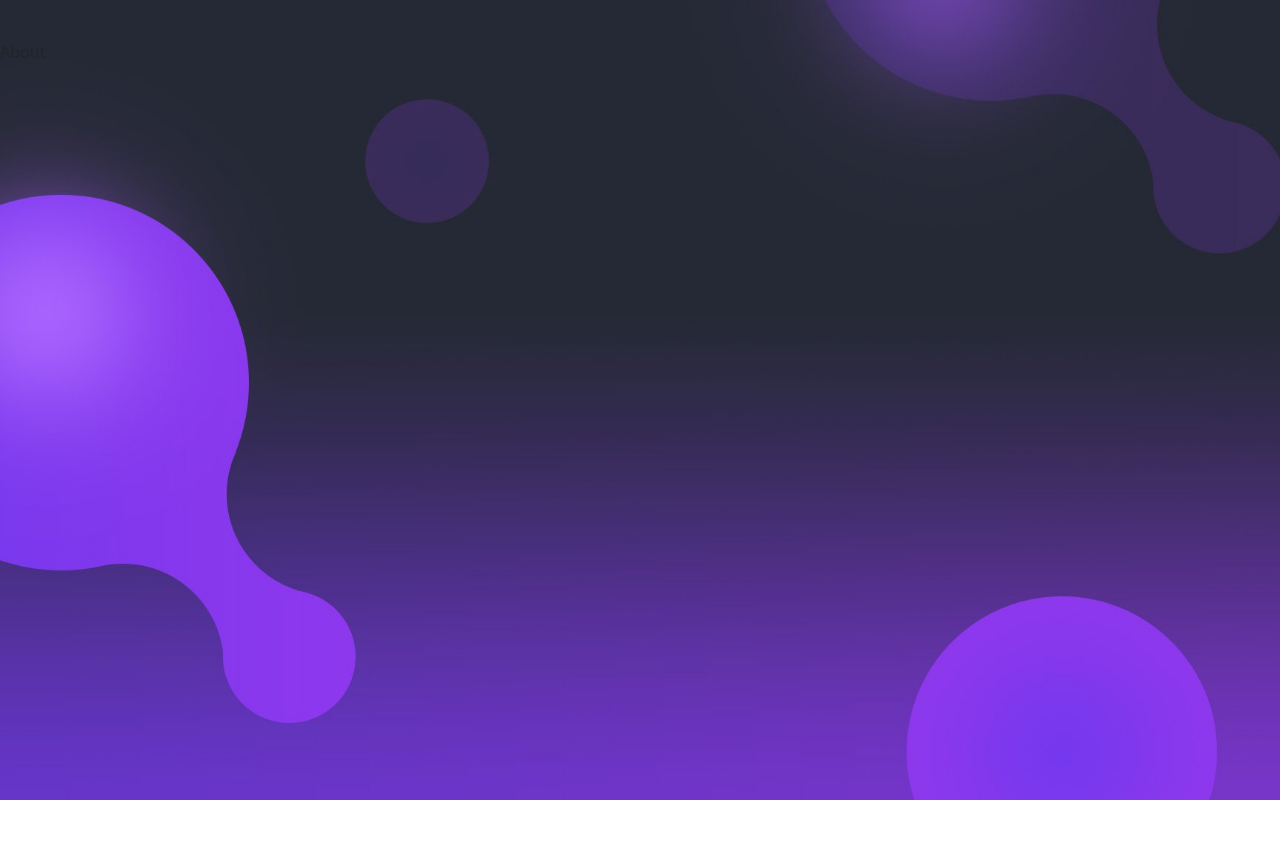
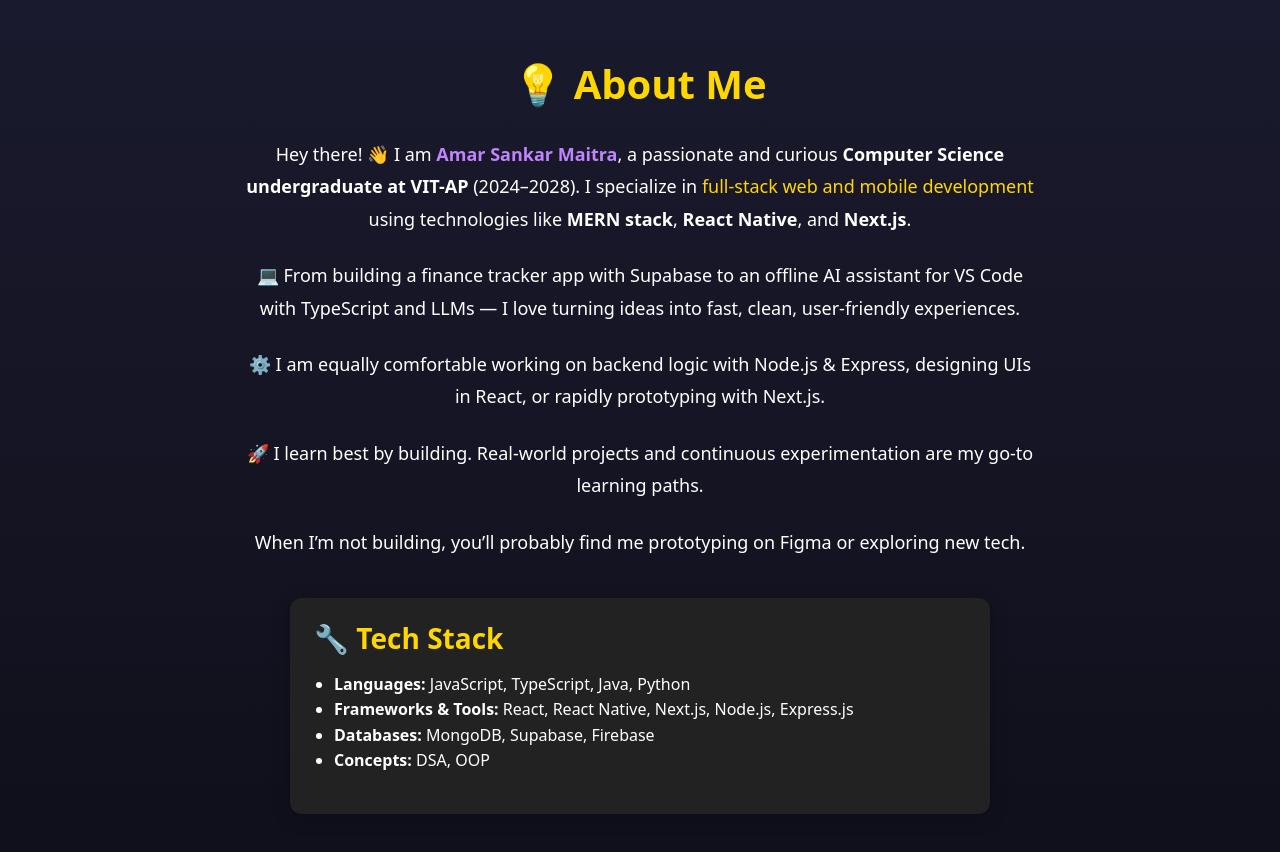
Before and after one commit to omegaopinmthechat/portfolioWebsite, a Next.js app: page /about in a window 1280 px wide. Shown: the top 852 px of the page. Before the commit the page ends 800 px from the top, so only its background shows below. Built offline with nearby package versions, Linux system fonts and the light colour scheme.

Commit message:
about section added

```diff
--- a/app/about/page.tsx
+++ b/app/about/page.tsx
@@ -1,10 +1,112 @@
 import React from "react";
-import Header from "../../components/Header";
 
 const page = () => {
+  const sectionStyle = {
+    background: "linear-gradient(to bottom, #1a1a2e, #0f0f1a)",
+    padding: "60px 20px",
+    color: "white",
+    textAlign: "center" as const,
+  };
+
+  const headingStyle = {
+    fontSize: "2.5rem",
+    fontWeight: "bold",
+    marginBottom: "30px",
+    color: "#FFD700", // yellow
+  };
+
+  const paragraphStyle = {
+    fontSize: "1.125rem",
+    lineHeight: "1.8",
+    marginBottom: "24px",
+    maxWidth: "800px",
+    marginInline: "auto",
+  };
+
+  const techBoxStyle = {
+    background: "#222",
+    padding: "24px",
+    borderRadius: "12px",
+    boxShadow: "0 4px 20px rgba(0,0,0,0.2)",
+    maxWidth: "700px",
+    margin: "40px auto",
+    textAlign: "left" as const,
+  };
+
+  const techTitleStyle = {
+    fontSize: "1.75rem",
+    fontWeight: 600,
+    color: "#FFD700",
+    marginBottom: "16px",
+  };
+
+  const listStyle = {
+    fontSize: "1rem",
+    lineHeight: "1.6",
+    paddingLeft: "20px",
+  };
+
+
+
   return (
     <>
-      <div style={{paddingTop: "40px"}}>About</div>
+      <section id="about" style={sectionStyle}>
+        <h2 style={headingStyle}>💡 About Me</h2>
+
+        <p style={paragraphStyle}>
+          Hey there! 👋 I am{" "}
+          <strong style={{ color: "#c084fc" }}>Amar Sankar Maitra</strong>, a
+          passionate and curious{" "}
+          <strong>Computer Science undergraduate at VIT-AP</strong> (2024–2028). I specialize in{" "}
+          <span style={{ color: "#FFD700" }}>
+            full-stack web and mobile development
+          </span>{" "}
+          using technologies like <strong>MERN stack</strong>,{" "}
+          <strong>React Native</strong>, and <strong>Next.js</strong>.
+        </p>
+
+        <p style={paragraphStyle}>
+          💻 From building a finance tracker app with Supabase to an offline AI
+          assistant for VS Code with TypeScript and LLMs — I love turning ideas
+          into fast, clean, user-friendly experiences.
+        </p>
+
+        <p style={paragraphStyle}>
+          ⚙️ I am equally comfortable working on backend logic with Node.js &
+          Express, designing UIs in React, or rapidly prototyping with Next.js.
+        </p>
+
+        <p style={paragraphStyle}>
+          🚀 I learn best by building. Real-world projects and continuous
+          experimentation are my go-to learning paths.
+        </p>
+
+        <p style={paragraphStyle}>
+          When I’m not building, you’ll probably find me prototyping on Figma or
+          exploring new tech.
+        </p>
+
+        <div style={techBoxStyle}>
+          <h3 style={techTitleStyle}>🔧 Tech Stack</h3>
+          <ul style={listStyle}>
+            <li>
+              <strong>Languages:</strong> JavaScript, TypeScript, Java, Python
+            </li>
+            <li>
+              <strong>Frameworks & Tools:</strong> React, React Native, Next.js,
+              Node.js, Express.js
+            </li>
+            <li>
+              <strong>Databases:</strong> MongoDB, Supabase, Firebase
+            </li>
+            <li>
+              <strong>Concepts:</strong> DSA, OOP
+            </li>
+          </ul>
+        </div>
+
+
+      </section>
     </>
   );
 };
--- a/app/page.tsx
+++ b/app/page.tsx
@@ -172,7 +172,7 @@
         <Projects />
       </section>
 
-      <section ref={aboutRef} style={{ height: "100vh" }}>
+      <section ref={aboutRef} style={{ height: "135vh" }}>
         <About />
       </section>
       <section ref={contactRef} style={{ height: "100vh" }}>
```
